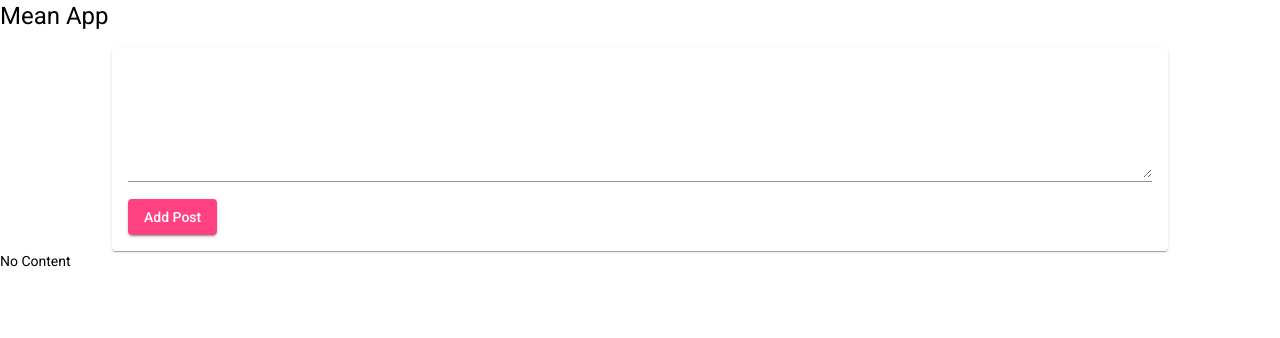
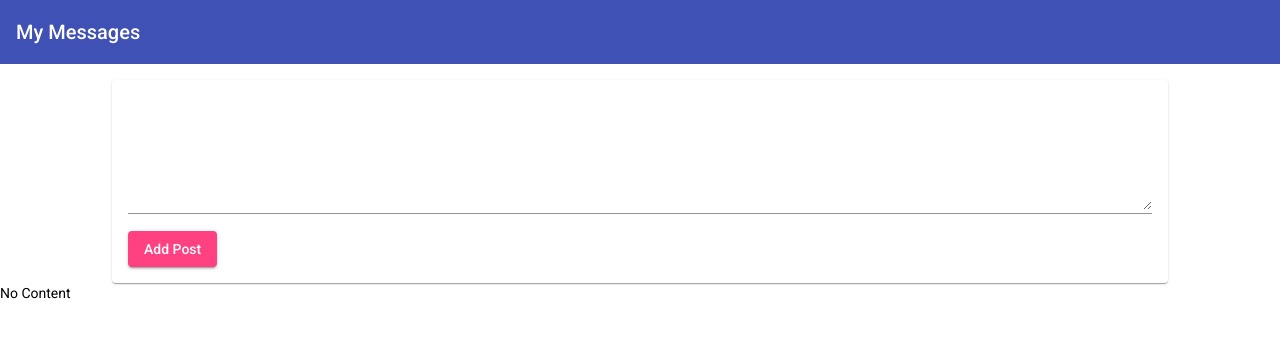
Before and after one commit to sameerbhilare/MEAN, an Angular app in the folder Workspace/mean-course/: page / in a window 1280 px wide. Shown: the top 338 px of the page. Built offline with nearby package versions, Linux system fonts and the light colour scheme.

Commit message:
Adding Toolbar

```diff
--- a/Workspace/mean-course/src/app/app.component.css
+++ b/Workspace/mean-course/src/app/app.component.css
@@ -0,0 +1,3 @@
+main {
+  margin-top: 1rem;
+}
--- a/Workspace/mean-course/src/app/app.component.html
+++ b/Workspace/mean-course/src/app/app.component.html
@@ -1,2 +1,4 @@
-<h1>Mean App</h1>
-<app-post-create></app-post-create>
+<app-header></app-header>
+<main>
+  <app-post-create></app-post-create>
+</main>
--- a/Workspace/mean-course/src/app/app.module.ts
+++ b/Workspace/mean-course/src/app/app.module.ts
@@ -4,14 +4,16 @@
 import { MatInputModule } from '@angular/material/input';
 import { MatCardModule } from '@angular/material/card';
 import { MatButtonModule } from '@angular/material/button';
+import { MatToolbarModule } from '@angular/material/toolbar';
 
 import { AppComponent } from './app.component';
 import { PostCreateComponent } from './posts/post-create/post-create.component';
 import { FormsModule } from '@angular/forms';
 import { BrowserAnimationsModule } from '@angular/platform-browser/animations';
+import { HeaderComponent } from './header/header.component';
 
 @NgModule({
-  declarations: [AppComponent, PostCreateComponent],
+  declarations: [AppComponent, PostCreateComponent, HeaderComponent],
   imports: [
     BrowserModule,
     FormsModule,
@@ -19,6 +21,7 @@
     MatInputModule,
     MatCardModule,
     MatButtonModule,
+    MatToolbarModule,
   ],
   providers: [],
   bootstrap: [AppComponent],
--- /dev/null
+++ b/Workspace/mean-course/src/app/header/header.component.html
@@ -0,0 +1,3 @@
+<mat-toolbar color="primary">
+  <span>My Messages</span>
+</mat-toolbar>
```
Also changed, not shown: Workspace/mean-course/src/app/header/header.component.ts (added, +7 -0 lines).
